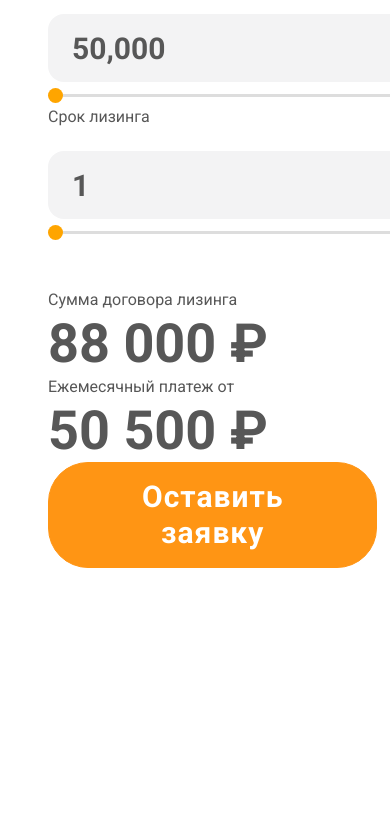
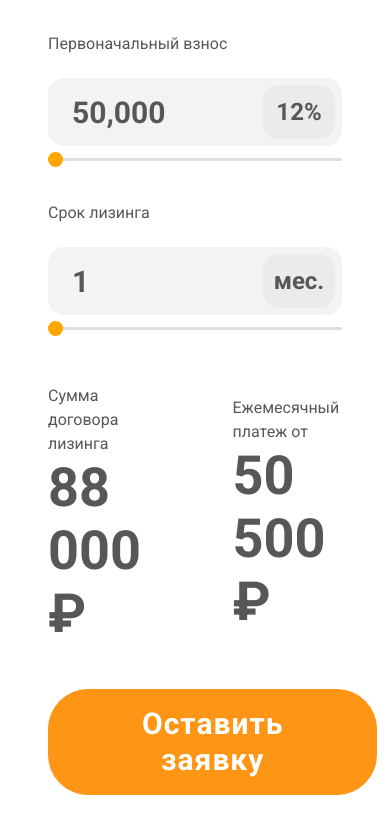
Before and after one commit to DmitriyBartenev/OXEM, a Next.js app: page / in a window 390 px wide. Shown: the part 1056-1890 px from the top of the page. Before the commit the page ends 1761 px from the top, so only its background shows below. Built offline with nearby package versions, Linux system fonts and the light colour scheme.

Commit message:
added media queries

```diff
--- a/src/components/Calculator/Total.tsx
+++ b/src/components/Calculator/Total.tsx
@@ -3,7 +3,8 @@
 import {
     StyledCalculatedValue,
     StyledCalculatedBox,
-    StyledButton
+    StyledButton,
+    StyledCalculated
 } from './styles';
 
 interface TotalProps {
@@ -24,6 +25,7 @@
 
     return(
         <StyledCalculatedValue>
+            <StyledCalculated>
                 <StyledCalculatedBox>
                     <p>Сумма договора лизинга</p>
                     <span>{sum.toLocaleString().replace(/,/g, ' ')} ₽</span>
@@ -32,6 +34,7 @@
                     <p>Ежемесячный платеж от</p>
                     <span>{monthlyPayment.toLocaleString().replace(/,/g, ' ')} ₽</span>
                 </StyledCalculatedBox>
+            </StyledCalculated>
             <StyledButton onClick={() => setOpenPopup(true)}>
                 Оставить заявку
             </StyledButton>
--- a/src/components/Calculator/styles.ts
+++ b/src/components/Calculator/styles.ts
@@ -40,6 +40,9 @@
         background-color: ${gray};
         border: solid 1px ${gray};
     }
+    @media (max-width: 1440px) {
+        margin-top: 44px;
+    }
 `
 
 export const StyledInputs = styled.div`
@@ -47,6 +50,10 @@
     justify-content: space-between;
     align-items: center;
     flex-wrap: wrap;
+    @media (max-width: 1024px) {
+        flex-direction: column;
+        align-items: flex-start;
+    }
 `
 
 export const StyledCalculatedValue = styled.div`
@@ -55,7 +62,9 @@
     display: flex;
     justify-content: space-between;
     align-items: center;
-    flex-wrap: wrap;
+    @media (max-width: 1440px) {
+        flex-wrap: wrap;
+    }
 `
 
 export const StyledCalculatorBox = styled.div`
@@ -70,6 +79,15 @@
     input{
         width: 427px;
         font-weight: 700;
+    }
+    @media (max-width: 1440px) {
+        width: 100%;
+        input{
+            width: 100%;
+        }
+        label{
+            margin-top: 32px;
+        }
     }
 `
 
@@ -103,6 +121,9 @@
             color: ${white};
         }
     }
+    @media (max-width: 1440px) {
+        width: 100%;
+    }
 `
 
 export const StyledInputText = styled.input`
@@ -135,7 +156,6 @@
 `
 
 export const StyledCalculatedBox = styled.div`
-    min-width: 400px;
     p{
         font-size: 16px;
         line-height: 150%;
@@ -145,4 +165,16 @@
         font-weight: 800;
         padding-top: 8px;
     }
+    :last-child{
+        margin-left: 75px;
+    }
 `
+
+export const StyledCalculated = styled.div`
+    display: flex;
+    justify-content: flex-start;
+    align-items: center;
+    @media (max-width: 1440px) {
+        width: 100%;
+    }
+`
```
Lines whose indentation alone changed are shown as unchanged.
